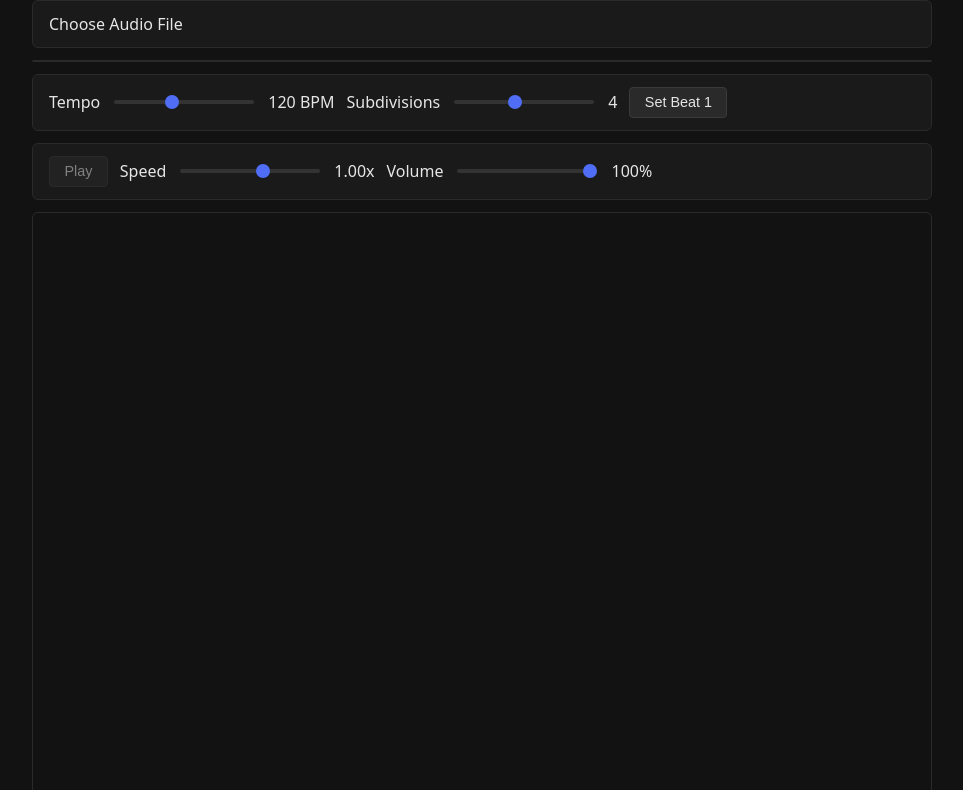
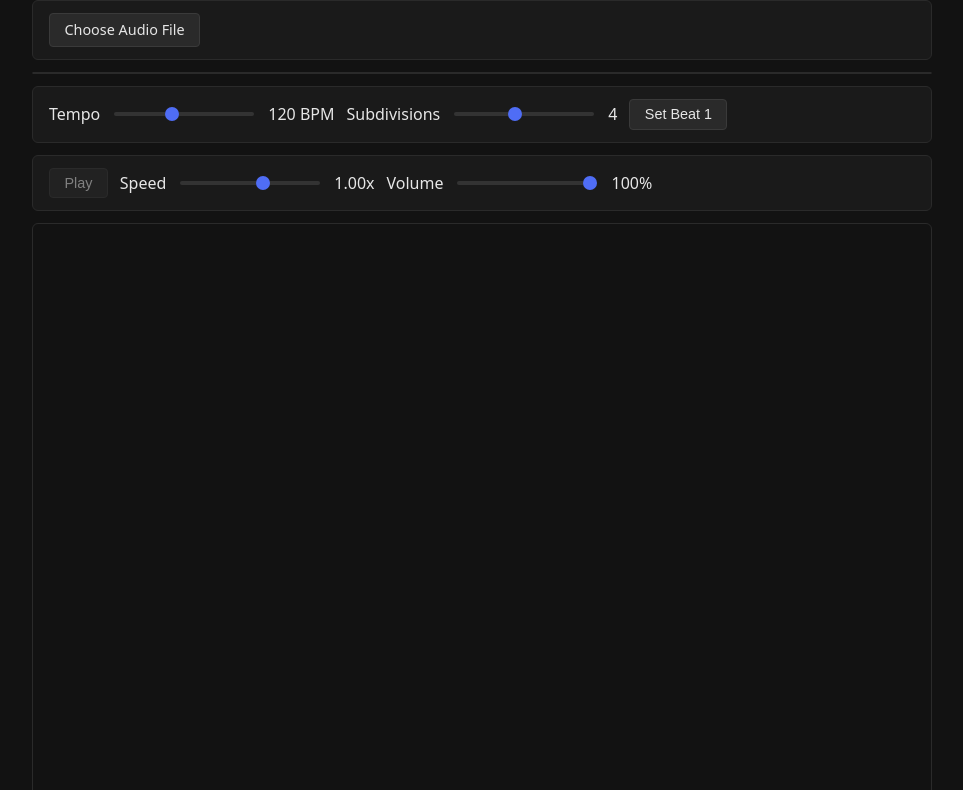
Before and after one commit to xaviershay/transcription-assistant, a website built with Vite: page index.html in a window 1280 px wide. Shown: the part 63-853 px from the top of the page, without its empty margins (158-1121 px from the left). Built offline with nearby package versions, Linux system fonts and the light colour scheme; what wavesurfer.js would draw is missing.

Commit message:
fix: Choose Audio File label looks and behaves like a button
Had display:inline-block only - no visible button chrome, no hover
state, no pointer cursor, despite functioning as a file-picker
trigger. Matches the existing button{} styling now.

```diff
--- a/src/style.css
+++ b/src/style.css
@@ -84,6 +84,18 @@ button:disabled {
 
 .file-button {
   display: inline-block;
+  background: #2a2a2a;
+  color: #e6e6e6;
+  border: 1px solid #3a3a3a;
+  border-radius: 4px;
+  padding: 0.4rem 0.9rem;
+  font-size: 0.9rem;
+  cursor: pointer;
+}
+
+.file-button:hover {
+  background: #333;
+  border-color: #4f6df5;
 }
 
 .visually-hidden {
```
